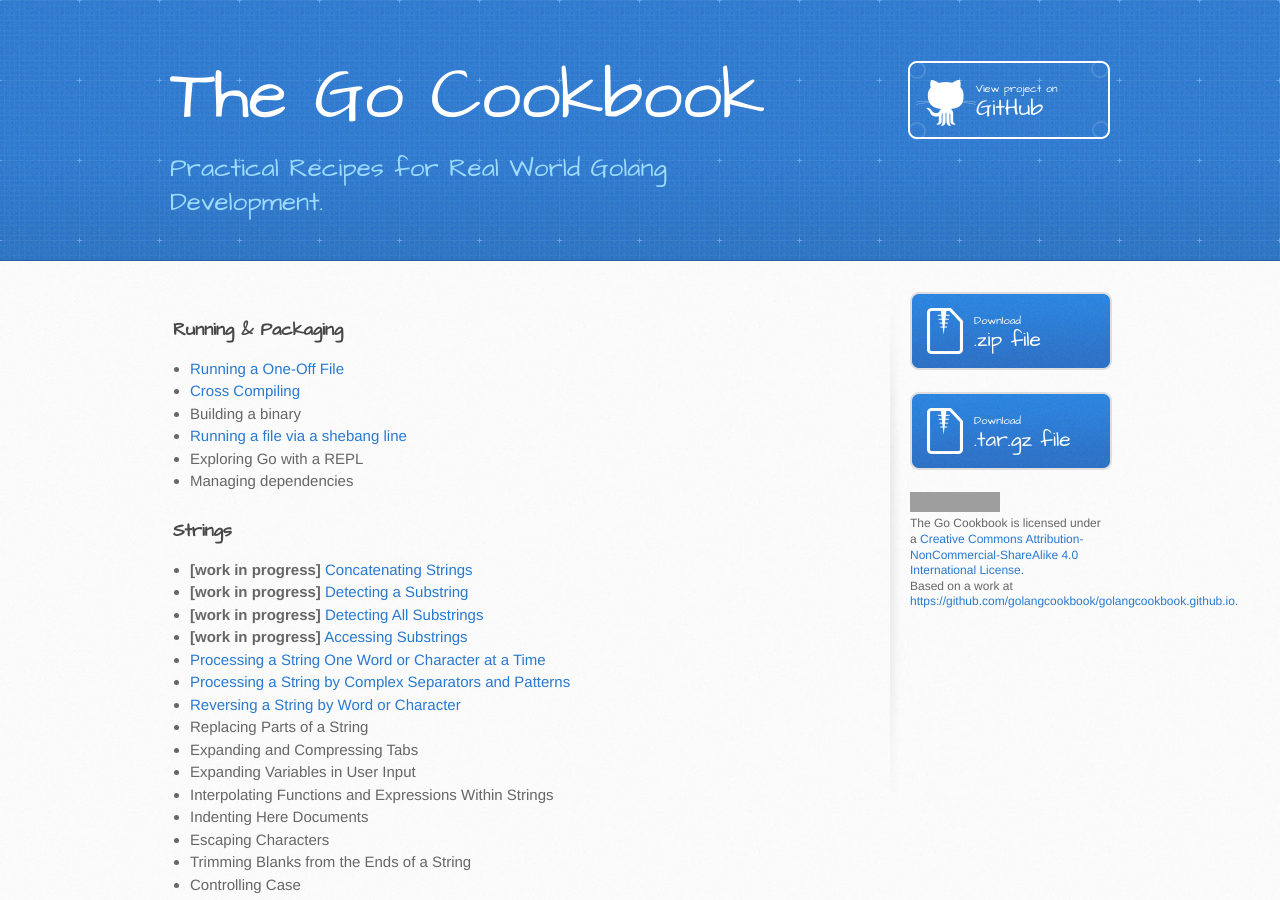
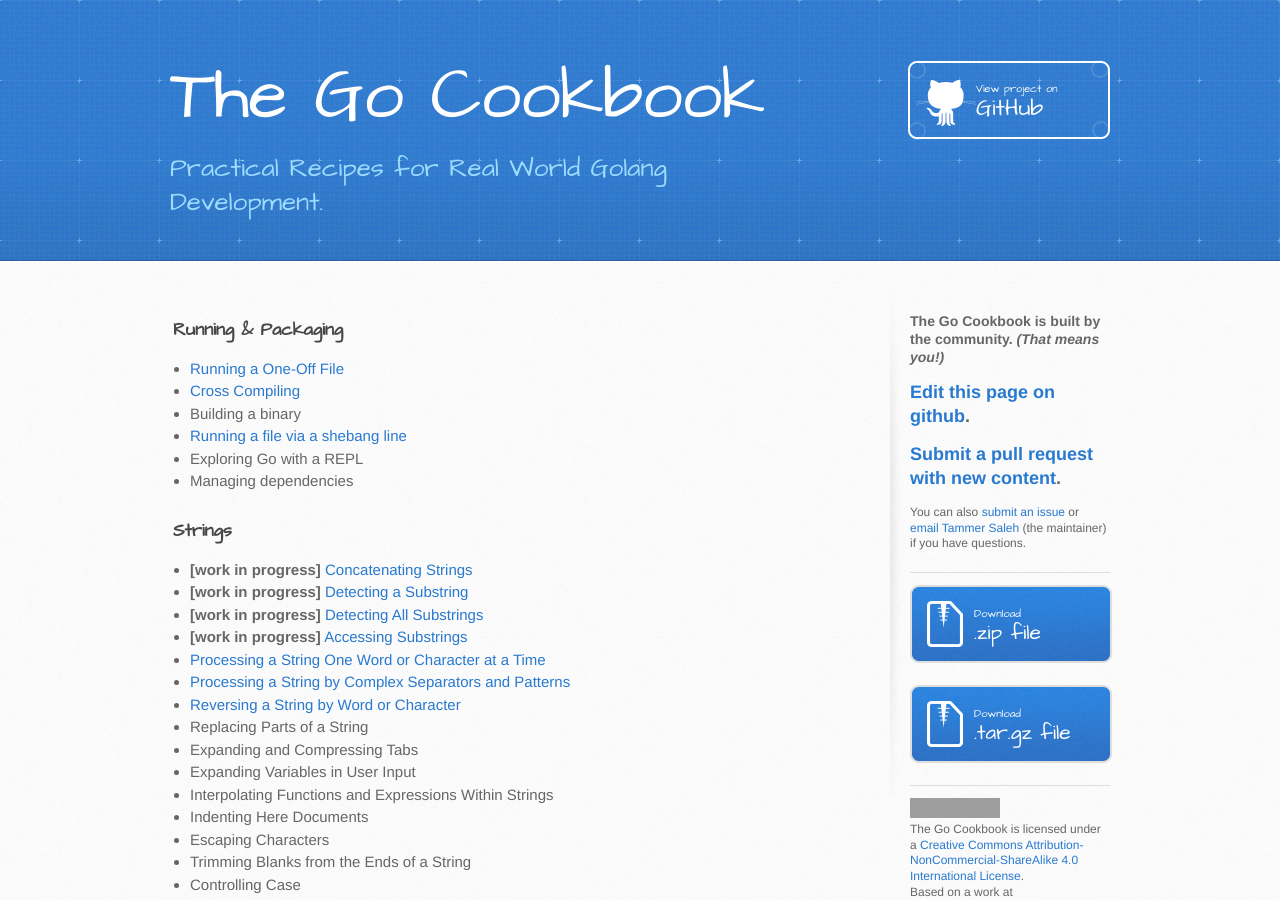
Before and after one commit to superorbital/golangcookbook.github.io, a Jekyll site: the page built from index.md, in a window 1280 px wide and 900 px high. Built offline with Jekyll 4.4.1, drawn with Linux system fonts in a browser that asks for light colours; comment, search, counter and statistics services are not loaded; grey boxes are pictures that could not be loaded.

Commit message:
Encourage contributions

```diff
--- a/_layouts/default.html
+++ b/_layouts/default.html
@@ -35,6 +35,20 @@
         </section>
 
         <aside id="sidebar">
+          <p class="contributions">
+            <h3>
+              The Go Cookbook is built by the community.
+              <i>(That means you!)</i>
+            </h3>
+            <h2><a href="{{ site.github.repository_url }}/edit/master/{{ page.relative_path }}">Edit this page on github</a>.</h2>
+            <h2><a href="{{ site.github.repository_url }}/pulls">Submit a pull request with new content</a>.</h2>
+            You can also <a href="{{ site.github.repository_url }}/issues/new">submit an issue</a>
+            or
+            <a href="mailto:me@tammersaleh.com">email Tammer Saleh</a>
+            (the maintainer) if you have questions.
+          </p>
+          <hr/>
+
           <a href="{{ site.github.zip_url }}" class="button">
             <small>Download</small>
             .zip file
@@ -43,6 +57,8 @@
             <small>Download</small>
             .tar.gz file
           </a>
+
+          <hr/>
 
           <div class="repo-owner">
             <p>
```
